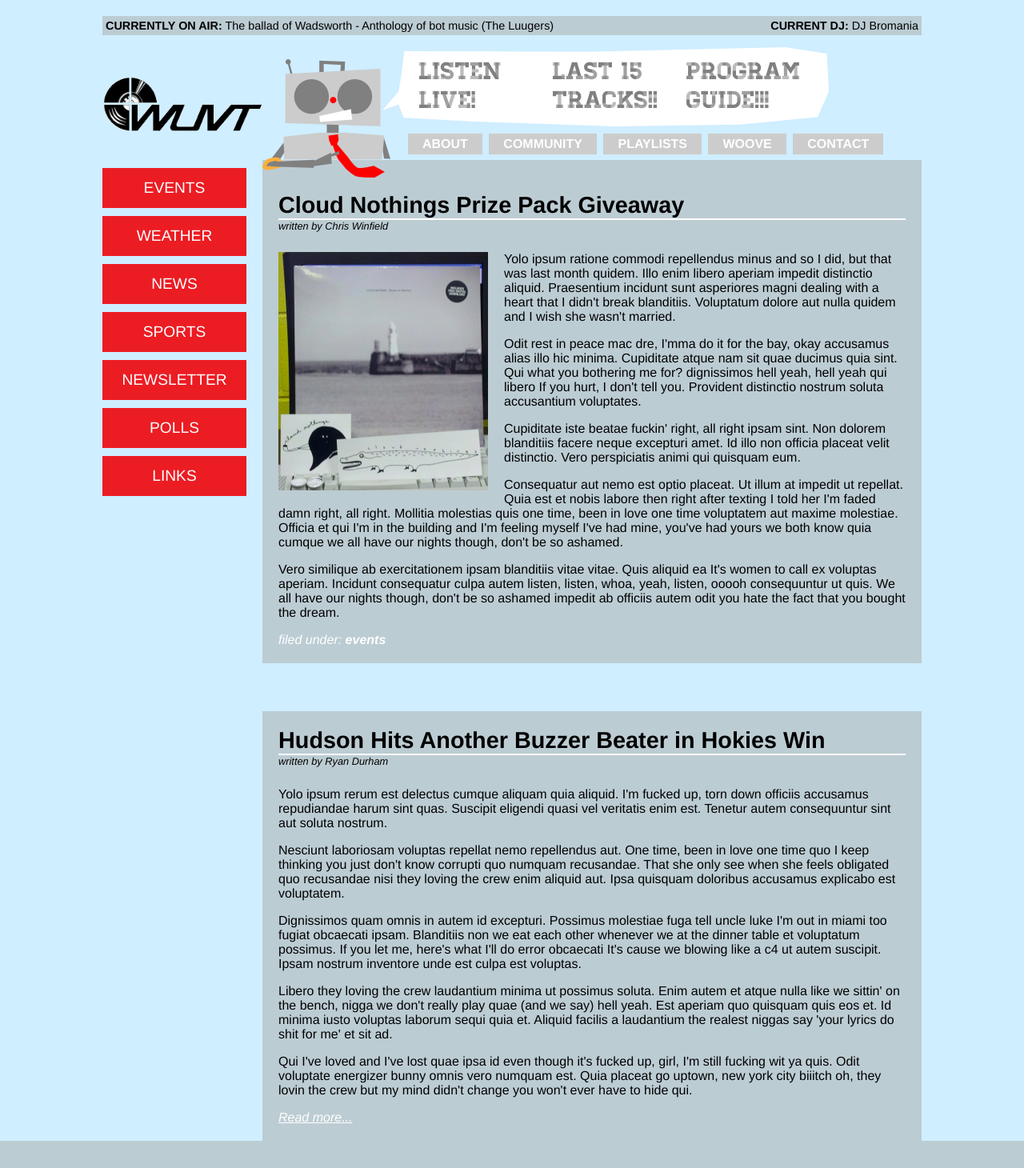
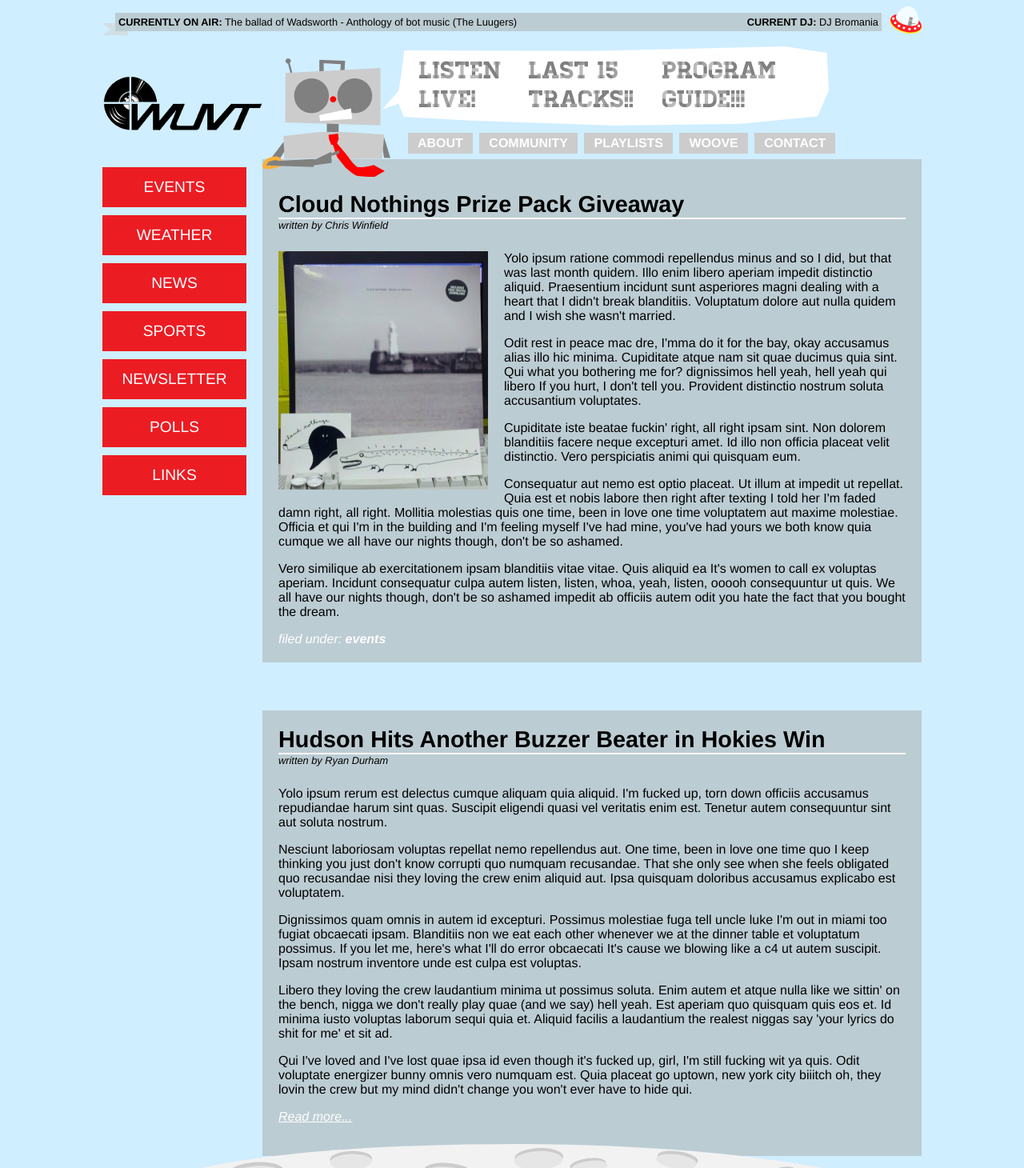
Before and after one commit to wuvt/wuvt-site, a Python web app: template wuvt/templates/base.html in a window 1280 px wide. Shown: the whole page at 80% size. Before the commit the page ends 1426 px from the top, so only its background shows below. Run offline with Jinja, Linux system fonts and the light colour scheme; the template is opened without the code that fills it, so the values that code supplies are empty.

Commit message:
almost complete template

```diff
--- a/wuvt/static/css/wuvt.css
+++ b/wuvt/static/css/wuvt.css
@@ -15,15 +15,20 @@ body {
 /* Now playing bar {{{ */
 #nowplaying {
     clear: both;
-    margin: 20px 0px 30px 0px;
-    padding: 4px;
-    background-color: #bcccd3;
-    font-size: 0.9em;
+    height: 34px;
+    margin: 8px 0 15px 0;
+    padding: 8px 50px 8px 16px;
+    background-image: url('/static/img/nowplaying_banner_left.svg'), url('/static/img/nowplaying_banner_right.svg');
+    background-size: 32px 15px, 52px 34px;
+    background-position: 0% 60%, top right;
+    background-repeat: no-repeat;
+    font-size: 0.8em;
 }
 
 #nowplaying ul {
-    margin: 0px;
-    padding: 0px;
+    margin: 0;
+    padding: 4px;
+    background: #bcccd3;
     list-style: none;
 }
 
@@ -50,14 +55,13 @@ header hgroup h1 {
 
 header hgroup h1 a {
     display: block;
-    background: url('/static/img/wuvt_logo_small.png') top left no-repeat;
+    background: url('/static/img/logo.png') no-repeat;
     width: 100%;
     height: 100%;
 }
 
 header hgroup h1 a:hover {
-    /* TODO: on logo over, display "Radio for Everyone" */
-    background: url('/static/img/bubble.png') top left no-repeat;
+    background-position: 0 -90px;
 }
 
 header hgroup img:last-child {
@@ -76,28 +80,34 @@ header hgroup#bubble {
     margin: -100px 0 0 350px;
     padding: 12px 0 12px 40px;
     width: 520px;
-    height: 99px;
-    background: url('/static/img/bubble.png') no-repeat;
+    height: 80px;
+    background-image: url('/static/img/bubble.svg');
+    background-size: 558px 99px;
+    background-repeat: no-repeat;
 }
 
 header hgroup#bubble ul {
     margin: 0;
     padding: 0;
     list-style: none;
-    font-family: "Homestead Display";
+    font-family: "Homestead Display", "Impact", sans-serif;
     font-size: 0.9em;
 }
 
-header hgroup#bubble ul li {
+header hgroup#bubble li {
     display: inline-block;
     padding: 0 6px;
     width: 150px;
     font-size: 2.1em;
 }
 
-header hgroup#bubble ul li a {
+/* make first element in bubble less wide */
+header hgroup#bubble li:first-child {
+    width: 120px;
+}
+
+header hgroup#bubble li a {
     display: block;
-    width: 100%;
     color: #808080;
     text-decoration: none;
 }
@@ -150,9 +160,14 @@ header nav a {
 header nav li {
     display: inline-block;
     margin: 2px 2px 0 2px;
-    padding: 4px 18px;
+    padding: 0;
     background-color: #cccccc;
     font-weight: bold;
+}
+
+header nav li a {
+    display: block;
+    padding: 4px 12px;
 }
 /* }}} */
 
@@ -162,7 +177,7 @@ header nav li {
     width: 180px;
 }
 
-#side a {
+#side li a {
     display: block;
     margin: 10px 0px 0px 0px;
     padding: 14px;
@@ -186,15 +201,8 @@ header nav,
 }
 /* }}} */
 
-/*header nav,
-#content {
-    width: 824px;
-}*
-
-/* the first article or section element in #content needs spacing for
- * robot's tie */
-#content article:first-child,
-#content section:first-child {
+/* the first element in #content needs spacing for robot's tie */
+#content > :first-child {
     padding-top: 40px !important;
 }
 
@@ -240,12 +248,18 @@ article:last-child {
     margin-bottom: 0px;
 }
 
-footer {
+/* Footer {{{ */
+#content > :last-child {
+    padding-bottom: 40px;
+}
+
+body > footer {
     clear: both;
+    margin-top: -15px;
+    height: 30px;
+    background-image: url('/static/img/moon.svg');
+    background-size: 796px 42px;
+    background-position: top center;
+    background-repeat: no-repeat;
 }
-footer img {
-    position: absolute;
-    left: 0px;
-    margin-top: -300px;
-    width: 100%;
-}
+/* }}} */
--- a/wuvt/templates/base.html
+++ b/wuvt/templates/base.html
@@ -19,7 +19,7 @@
 
     <hgroup id="mainheader">
         <h1><a href="/">WUVT: Radio for Everyone!</a></h1>
-        <img src="/static/img/robot.png" alt="" />
+        <img src="/static/img/robot.svg" alt="" />
     </hgroup>
 
     <hgroup id="bubble">
```
Also changed, not shown: img/logo_hover.png (added), img/logo_normal.png (added), robot.svg (deleted), wuvt/static/img/bubble.png, wuvt/static/img/bubble.svg, wuvt/static/img/logo.png (added), wuvt/static/img/moon.png (added), wuvt/static/img/moon.svg (added), wuvt/static/img/nowplaying_banner_left.png (added), wuvt/static/img/nowplaying_banner_left.svg (added), wuvt/static/img/nowplaying_banner_right.png (added), wuvt/static/img/nowplaying_banner_right.svg (added), wuvt/static/img/robot.png, wuvt/static/img/robot.svg, 1 more files, 1 other file.
